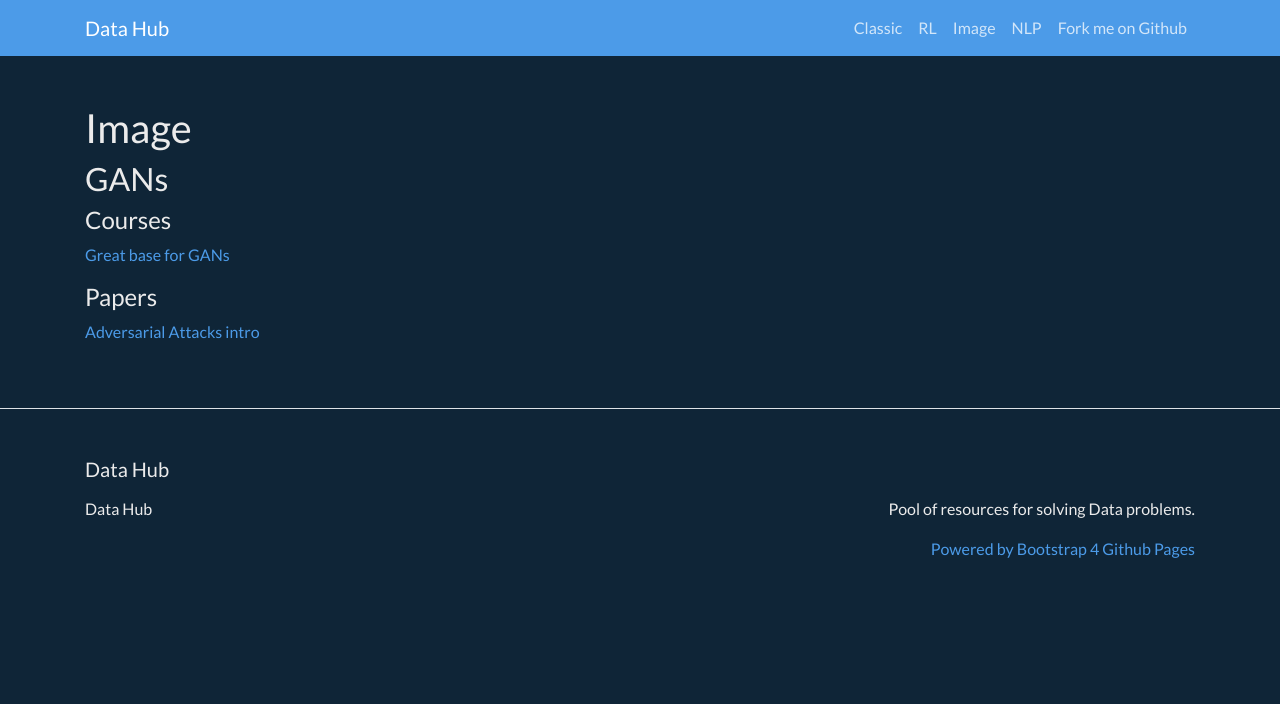
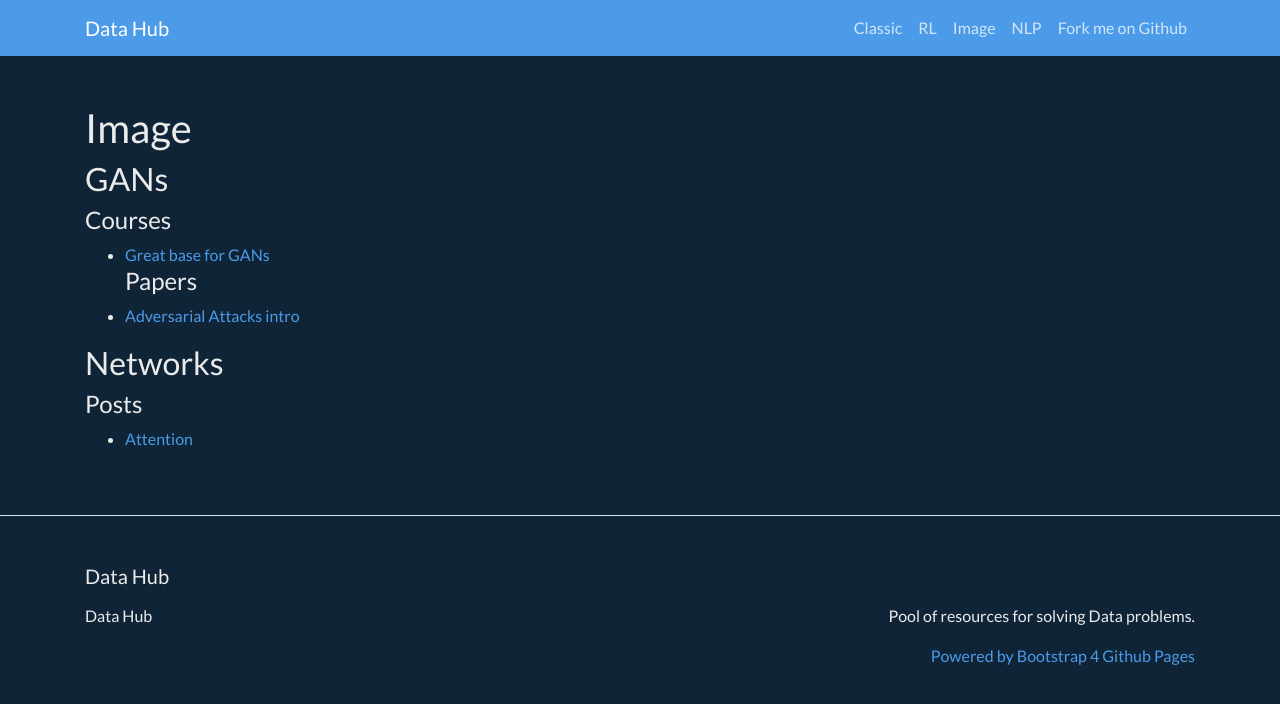
Before and after one commit to RoiPeleg/Data-Hub, a Jekyll site: the page built from Vision.md, in a window 1280 px wide. Shown: the top 704 px of the page. Built offline with Jekyll 4.4.1, drawn with Linux system fonts in a browser that asks for light colours.

Commit message:
Update Vision.md

```diff
--- a/Vision.md
+++ b/Vision.md
@@ -6,6 +6,10 @@ permalink: /Data-Hub/Image
 
 ## GANs
 #### Courses
-[Great base for GANs](https://developers.google.com/machine-learning/gan)
+* [Great base for GANs](https://developers.google.com/machine-learning/gan)
 #### Papers
-[Adversarial Attacks intro](http://gradientscience.org/adv/)
+* [Adversarial Attacks intro](http://gradientscience.org/adv/)
+
+## Networks
+#### Posts
+* [Attention](https://lilianweng.github.io/posts/2018-06-24-attention/)
```
